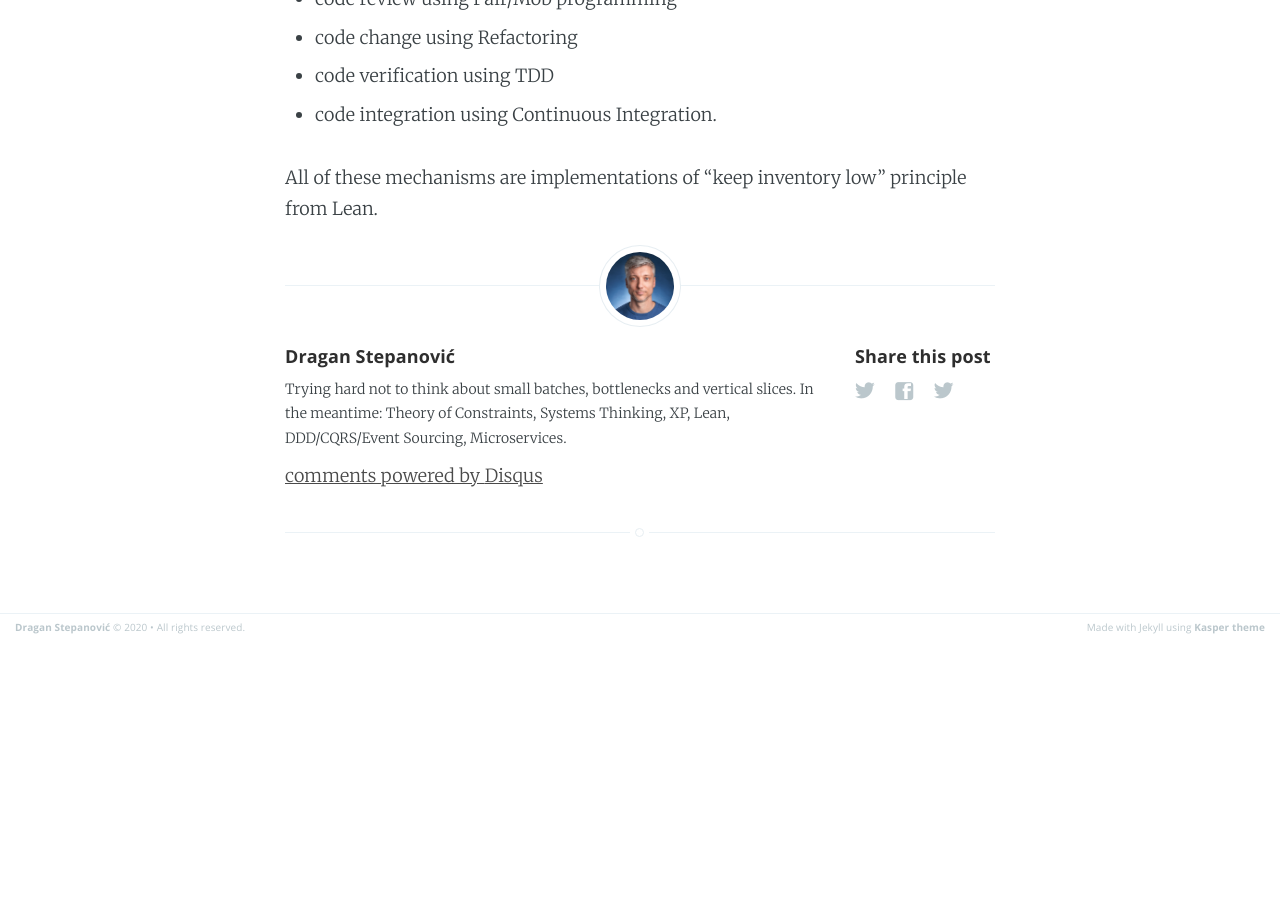
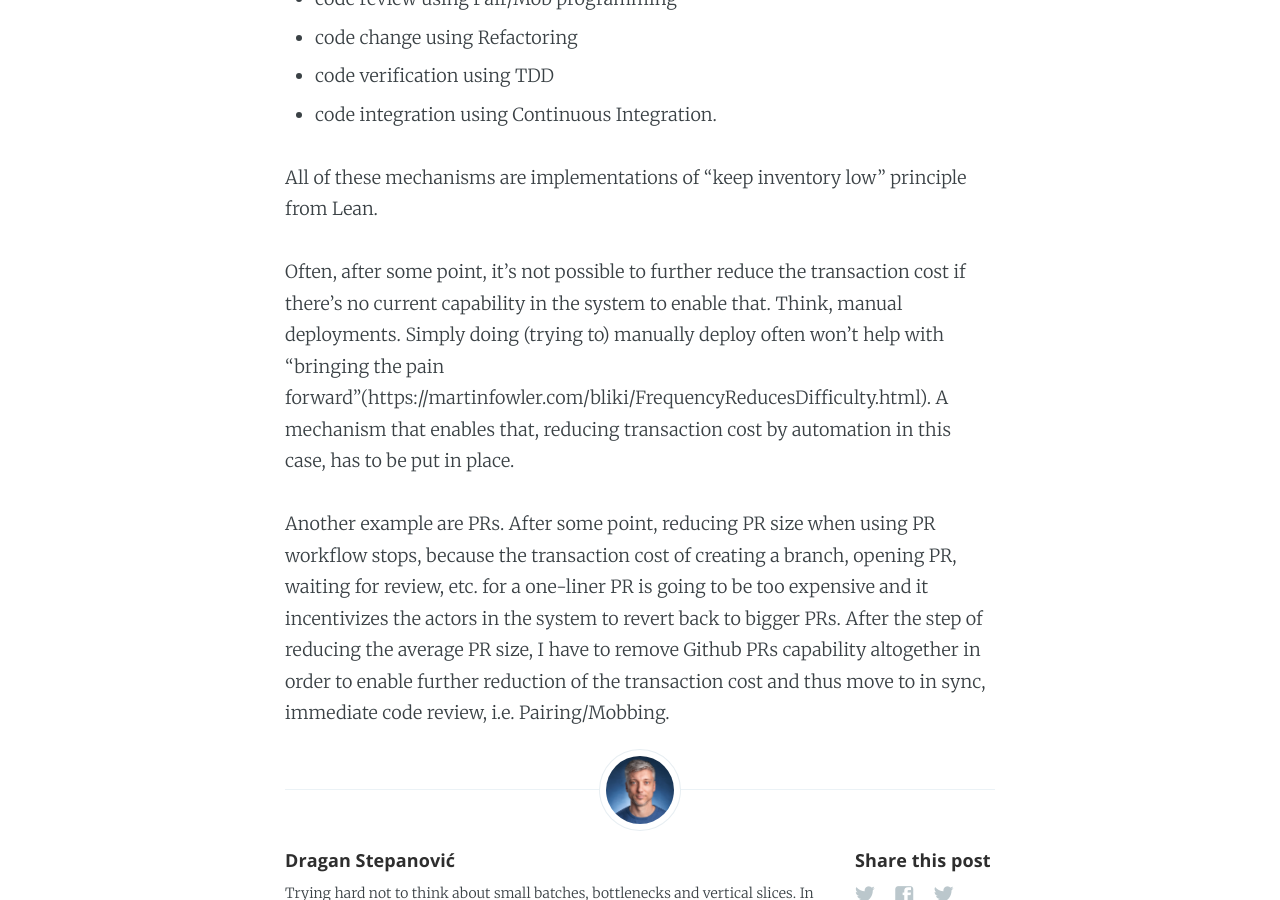
Before and after one commit to dragan-stepanovic/dragan-stepanovic.github.io, a Jekyll site: the page built from _posts/2020-08-14-big-batches-and-high-transaction-cost.md, in a window 1280 px wide and 900 px high, scrolled down 728 px. Built offline with Jekyll 4.4.1, drawn with Linux system fonts in a browser that asks for light colours; our own code applies the rules of GitHub Pages for plain Markdown files; comment, search, counter and statistics services are not loaded; before the commit the page ends 1369 px from its top, so only the background shows below that.

Commit message:
Update 2020-08-14-big-batches-and-high-transaction-cost.md

```diff
--- a/_posts/2020-08-14-big-batches-and-high-transaction-cost.md
+++ b/_posts/2020-08-14-big-batches-and-high-transaction-cost.md
@@ -17,3 +17,10 @@
 - code integration using Continuous Integration.
 
 All of these mechanisms are implementations of "keep inventory low" principle from Lean.
+
+
+Often, after some point, it's not possible to further reduce the transaction cost if there's no current capability in the system to enable that.
+Think, manual deployments. Simply doing (trying to) manually deploy often won't help with "bringing the pain forward"(https://martinfowler.com/bliki/FrequencyReducesDifficulty.html). A mechanism that enables that, reducing transaction cost by automation in this case, has to be put in place.
+
+Another example are PRs. After some point, reducing PR size when using PR workflow stops, because the transaction cost of creating a branch, opening PR, waiting for review, etc. for a one-liner PR is going to be too expensive and it incentivizes the actors in the system to revert back to bigger PRs.
+After the step of reducing the average PR size, I have to remove Github PRs capability altogether in order to enable further reduction of the transaction cost and thus move to in sync, immediate code review, i.e. Pairing/Mobbing.
```
